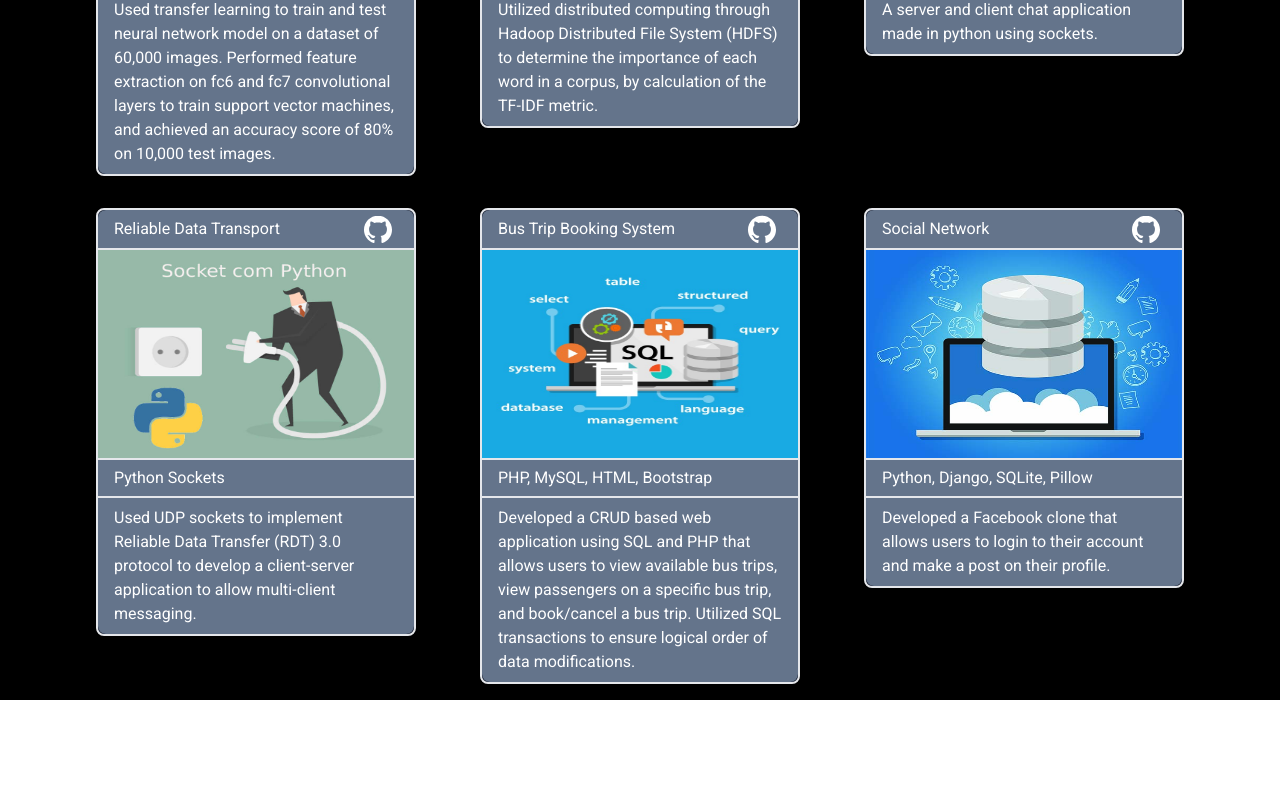
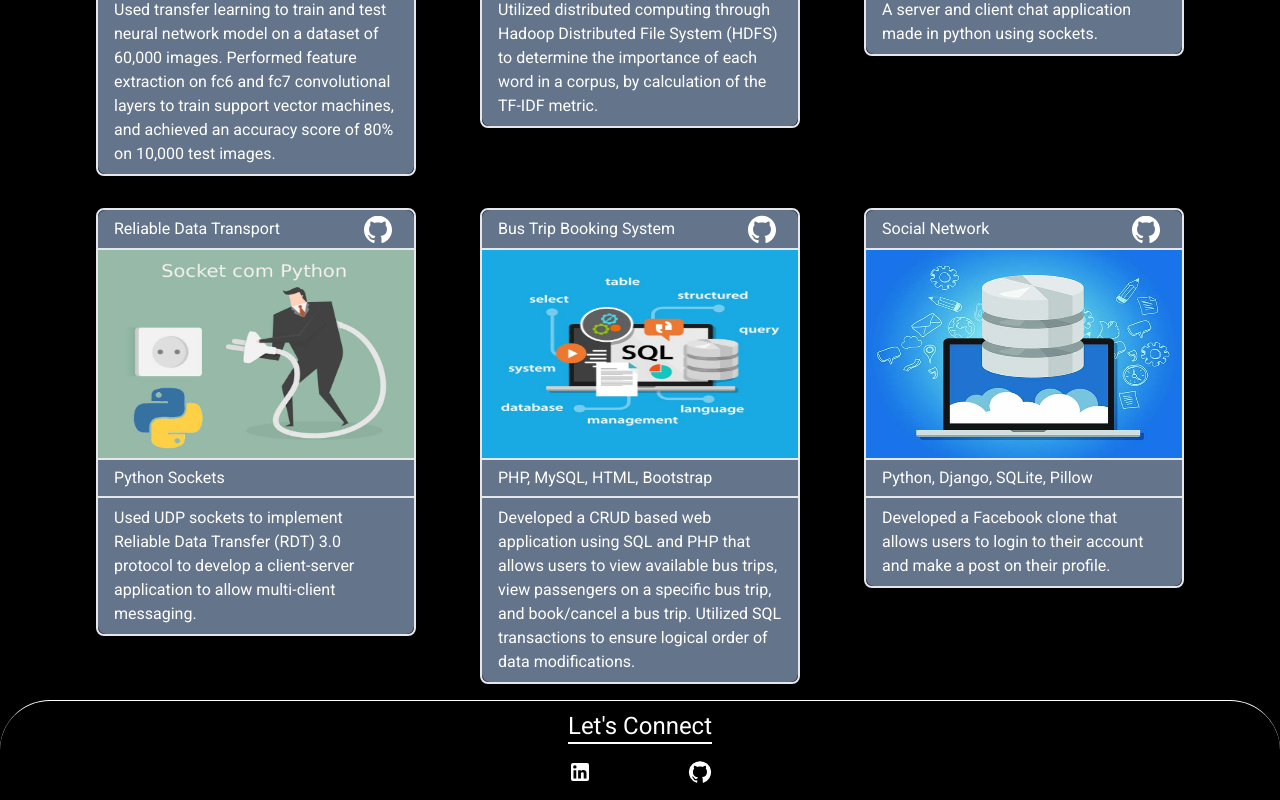
Before and after one commit to jalallll/personalSite, a React (Create React App) app: page / in a window 1280 px wide. Shown: the part 1726-2526 px from the top of the page. Before the commit the page ends 2426 px from the top, so only its background shows below. Built offline with nearby package versions, Linux system fonts and the light colour scheme.

Commit message:
footer done

```diff
--- a/src/App.js
+++ b/src/App.js
@@ -15,6 +15,7 @@ function App() {
 				<Header />
 				<Skills />
 				<Projects />
+				<Footer />
 			</div>
 		</div>
 	);
--- a/src/Components/Footer.js
+++ b/src/Components/Footer.js
@@ -13,7 +13,7 @@ import React from "react";
 const Footer = () => {
 	return (
 		<Box
-			bgcolor="cadetblue"
+			bgcolor="black"
 			sx={{
 				width: "100%",
 				display: "flex",
@@ -24,6 +24,7 @@ const Footer = () => {
 				height: 100,
 				borderTopLeftRadius: 50,
 				borderTopRightRadius: 50,
+				borderTop: 1,
 			}}
 		>
 			<Typography variant="h5" borderBottom={2}>
--- a/src/Components/Header.js
+++ b/src/Components/Header.js
@@ -15,7 +15,9 @@ const Header = () => {
 					development.
 				</p>
 				<div class="self-start flex flex-col space-y-2 lg:space-y-4">
-					<button class="mt-5 lg:text-xl lg:mt-20 w-40">Learn More</button>
+					<a href="#Skills">
+						<button class="mt-5 lg:text-xl lg:mt-20 w-40">Learn More</button>
+					</a>
 				</div>
 			</div>
 		</div>
```
